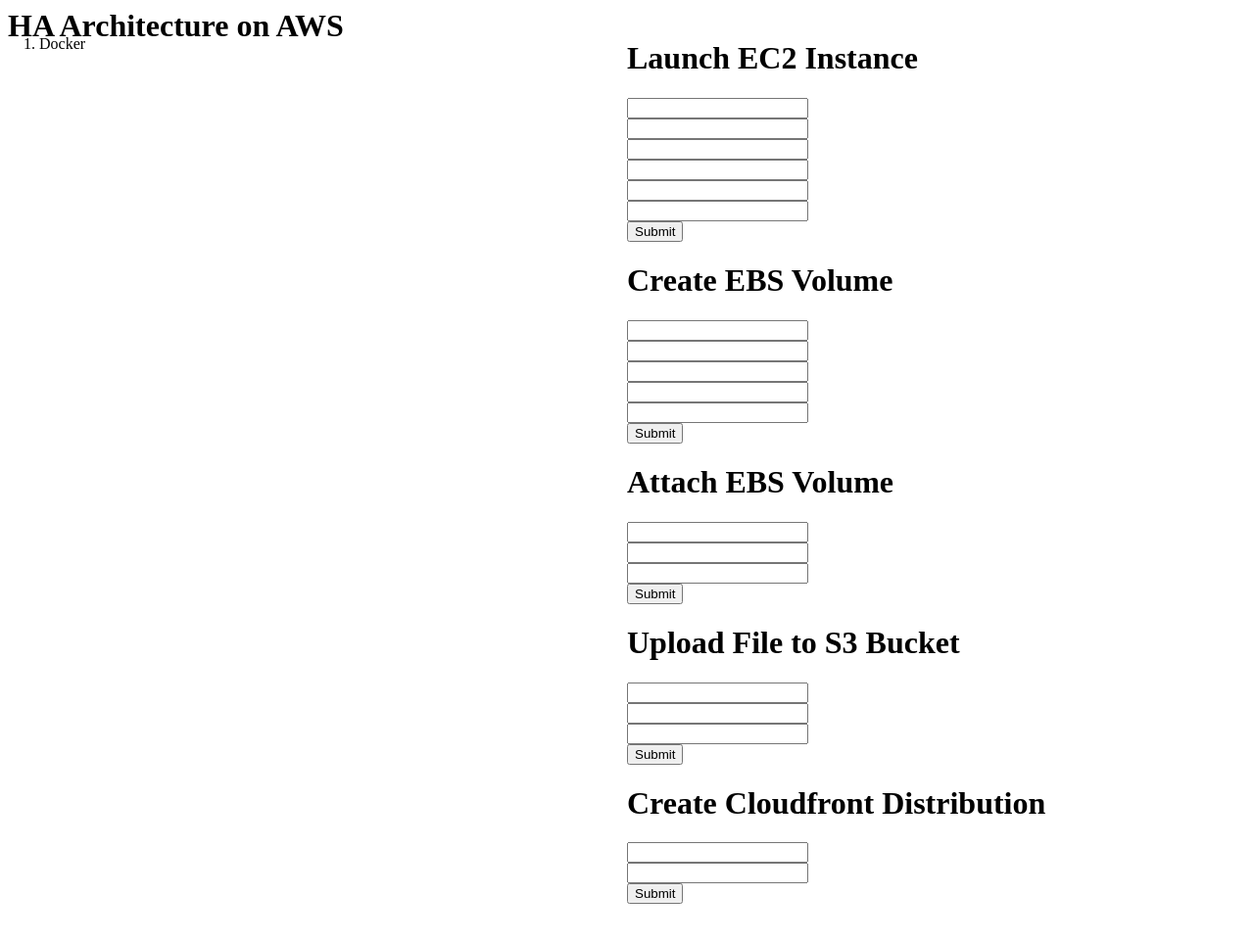
After one commit to anycode-inc/TerminalUI-Frontend, a Flask app: template templates/aws/ha_arch_on_aws.html in a window 1280 px wide. The commit adds this page. Shown: the top 962 px of the page at 98% size. Run offline with Flask 2, Linux system fonts and the light colour scheme; the template is opened without the code that fills it, so the values that code supplies are empty.

Commit message:
Template for AWS High Availability feature
Signed-off-by: cankush625 <cankush625@gmail.com>

```diff
--- a/app.py
+++ b/app.py
@@ -32,6 +32,8 @@
         template = "hadoop/hadoop_cluster.html"
     elif choice == "4":
         template = "kubernetes/kubernetes_cluster.html"
+    elif choice == "5":
+        template = "aws/ha_arch_on_aws.html"
     else:
         template = "menu.html"
     return render_template(template)
--- /dev/null
+++ b/templates/aws/ha_arch_on_aws.html
@@ -0,0 +1,87 @@
+<html>
+    <head>
+        <meta name="viewport" content="width=device-width, initial-scale=1">
+        <style>
+            .split {
+                height: 100%;
+                width: 50%;
+                position: fixed;
+                z-index: 1;
+                top: 0;
+                overflow-x: hidden;
+                padding-top: 20px;
+            }
+
+            .left {
+                left: 0;
+            }
+
+            .right {
+                right: 0;
+            }
+        </style>
+
+    </head>
+    <body>
+        <h1>HA Architecture on AWS</h1> <br>
+        <div>
+            <div class="split left">
+                <ol>
+                    <li>Docker</li>
+                </ol>
+            </div>
+
+            <div class="split right">
+                <div>
+                    <h1>Launch EC2 Instance</h1>
+                    <form action="/launch-ec2-instance">
+                        <input name="image-id" type="text" /> <br>
+                        <input name="instance-type" type="text" /> <br>
+                        <input name="count" type="text" /> <br>
+                        <input name="subnet-id" type="text" /> <br>
+                        <input name="security-group-id" type="text" /> <br>
+                        <input name="key-name" type="text" /> <br>
+                        <input type="submit" />
+                    </form>
+                </div>
+                <div>
+                    <h1>Create EBS Volume</h1>
+                    <form action="/create-ebs-volume">
+                        <input name="availability-zone" type="text" /> <br>
+                        <input name="volume-type" type="text" /> <br>
+                        <input name="size" type="text" /> <br>
+                        <input name="key" type="text" /> <br>
+                        <input name="value" type="text" /> <br>
+                        <input type="submit" />
+                    </form>
+                </div>
+                <div>
+                    <h1>Attach EBS Volume</h1>
+                    <form action="/attach-ebs-volume">
+                        <input name="volume-id" type="text" /> <br>
+                        <input name="instance-id" type="text" /> <br>
+                        <input name="device-name" type="text" /> <br>
+                        <input type="submit" />
+                    </form>
+                </div>
+                <div>
+                    <h1>Upload File to S3 Bucket</h1>
+                    <form action="/upload-to-s3-bucket">
+                        <input name="local-file-location" type="text" /> <br>
+                        <input name="s3-bucket-location" type="text" /> <br>
+                        <input name="acl" type="text" /> <br>
+                        <input type="submit" />
+                    </form>
+                </div>
+                <div>
+                    <h1>Create Cloudfront Distribution</h1>
+                    <form action="/create-cloudfront-distribution">
+                        <input name="bucket-name" type="text" /> <br>
+                        <input name="default-root-object" type="text" /> <br>
+                        <input type="submit" />
+                    </form>
+                </div>
+            </div>
+        </div>
+    </body>
+</html>
--- a/templates/menu.html
+++ b/templates/menu.html
@@ -31,6 +31,7 @@
                     <li>Httpd on Docker</li>
                     <li>Create Hadoop Cluster</li>
                     <li>Create Kubernetes Cluster</li>
+                    <li>HA Architecture on AWS</li>
                 </ol>
             </div>
 
```
